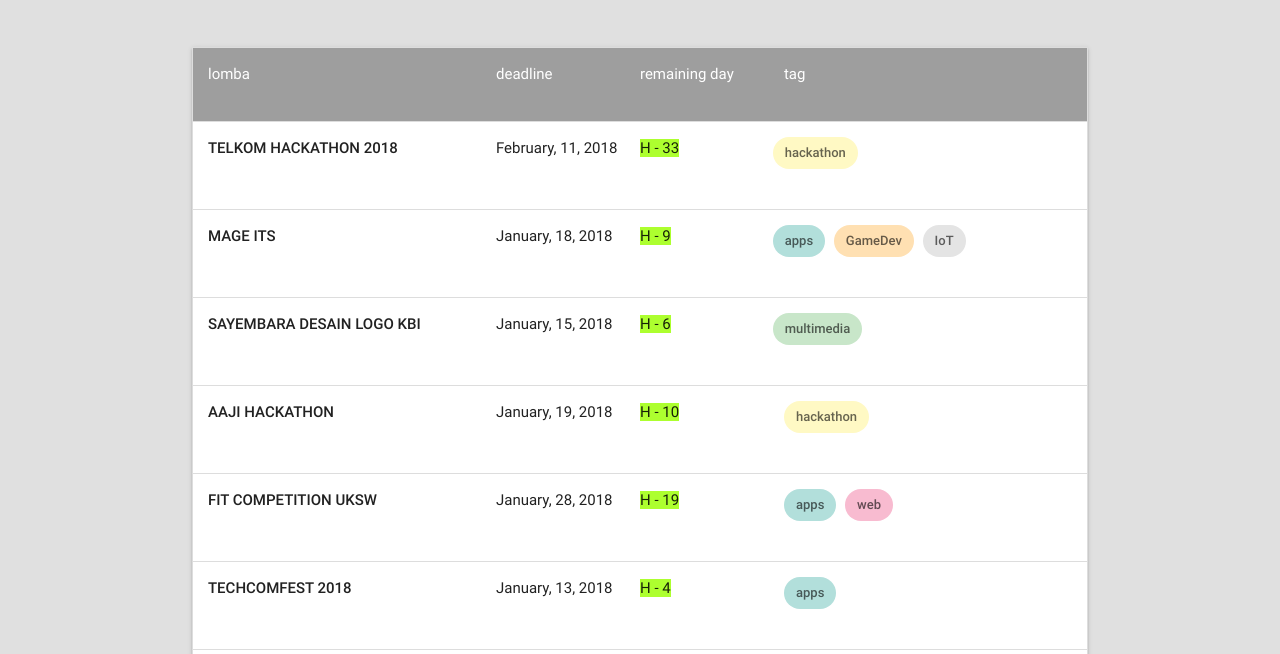
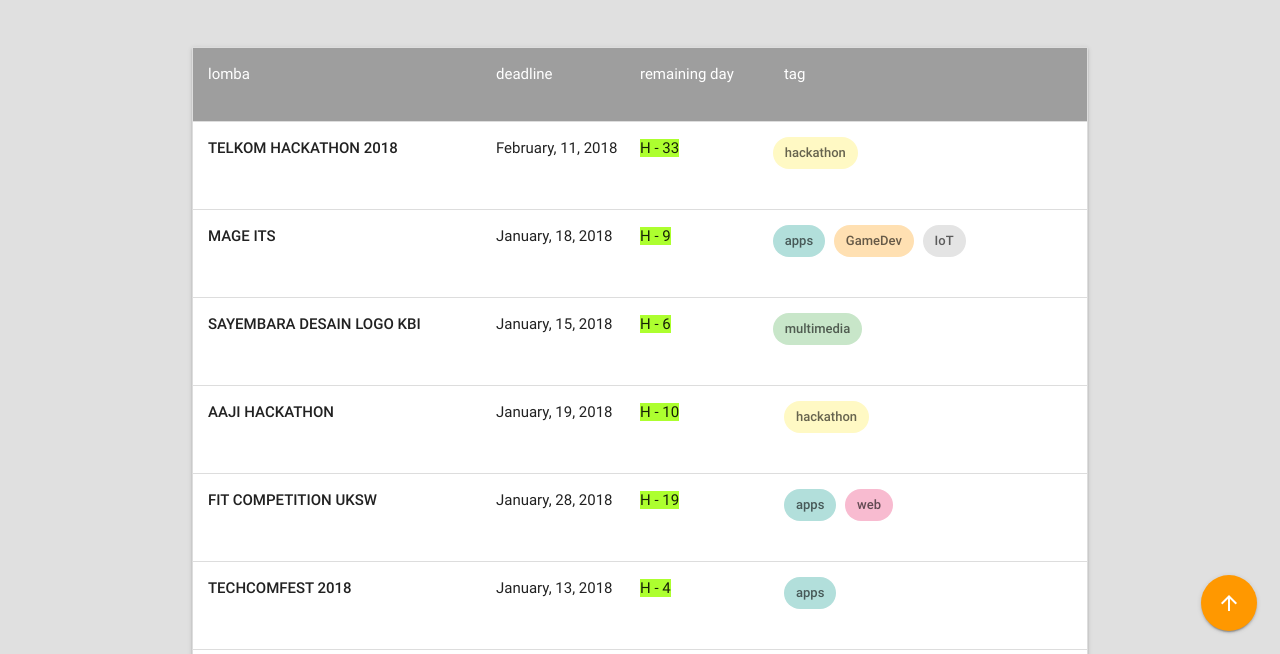
Before and after one commit to galihprad/oti, a plain HTML site: page index.html in a window 1280 px wide. Shown: the part 146-800 px from the top of the page. Drawn offline with nearby package versions, Linux system fonts and the light colour scheme.

Commit message:
Update index.html

```diff
--- a/index.html
+++ b/index.html
@@ -241,6 +241,13 @@
             </ul>
         </div>
     </div>
+
+    <div class="fixed-action-btn hide-on-small-only">
+    <a class="btn-floating btn-large orange" href="#top">
+      <i class="large material-icons">arrow_upward</i>
+    </a>
+  </div>
+
     <!--  Scripts-->
     <script src="https://code.jquery.com/jquery-2.1.1.min.js"></script>
     <script src="js/materialize.js"></script>
```
